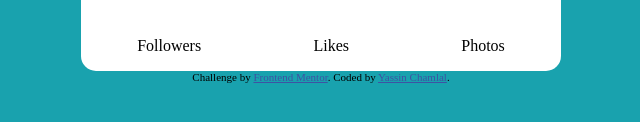
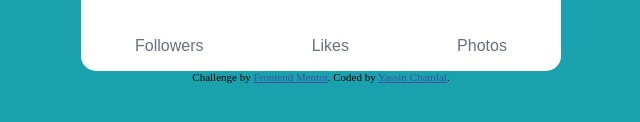
Before and after one commit to yassi22/profile-card-component, a plain HTML site: page index/index.html in a window 1280 px wide. Shown: the part 588-710 px from the top of the page, 319-959 px from the left. Drawn offline with Linux system fonts and the light colour scheme.

Commit message:
Change
added classes to the bottom socials titles

```diff
--- a/index/css/style.css
+++ b/index/css/style.css
@@ -83,3 +83,10 @@ max-width: 30em;
     justify-content: space-around;
     align-items: center;
 }
+
+.title-social-bottom{
+    font-family: 'Kumbh', sans-serif;
+    color:hsl(227, 10%, 46%);
+    font-size: 1em;
+    font-weight: 400;
+}
--- a/index/index.html
+++ b/index/index.html
@@ -43,9 +43,9 @@
      </section>
 
      <section class="social-container-bottom">
-      <p>Followers </p>
-      <p> Likes </p>
-      <p> Photos </p>
+      <p class="title-social-bottom">Followers </p>
+      <p class="title-social-bottom"> Likes </p>
+      <p class="title-social-bottom"> Photos </p>
      </section>
 
     </div>
```
